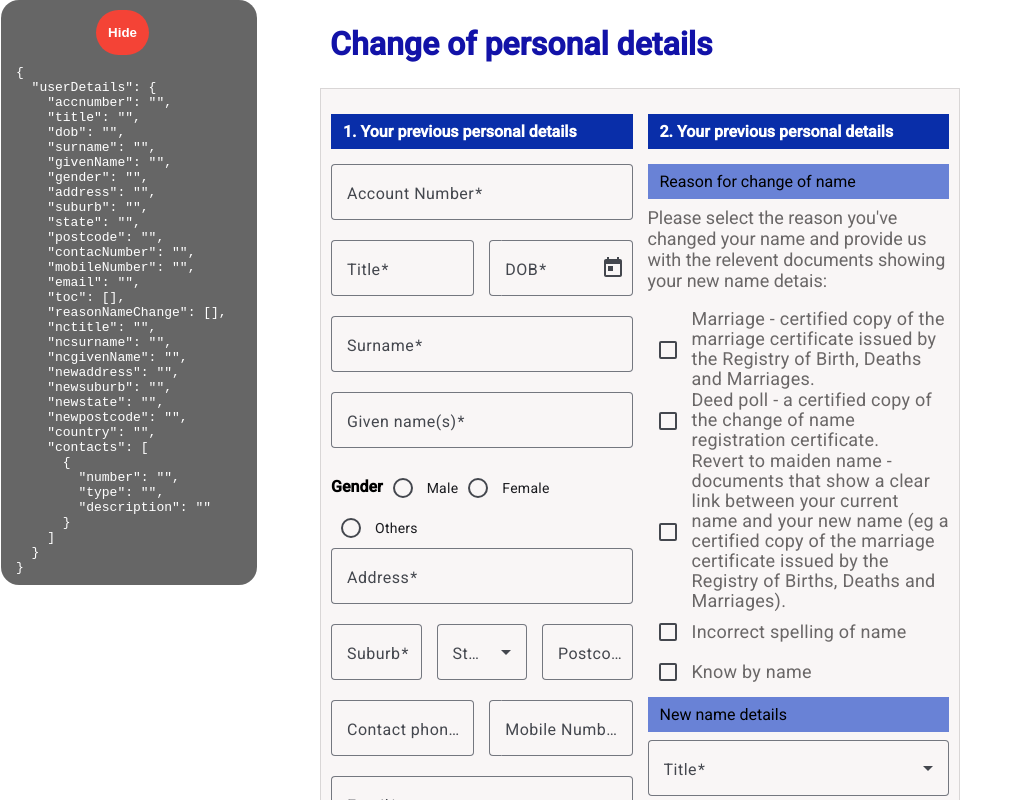
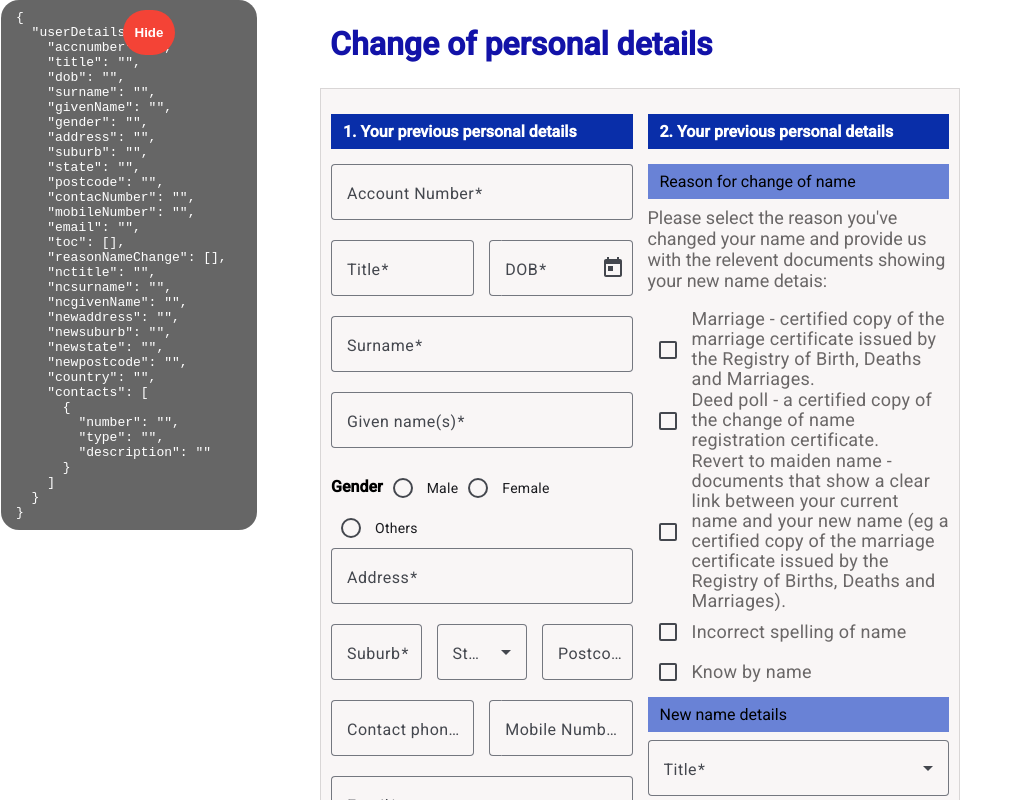
Before and after one commit to kumaruidivloper/angular-forms-tutorial, an Angular app: page / in a window 1280 px wide. Shown: the top 800 px of the page, without its empty margins (0-1022 px from the left). Built offline with nearby package versions, Linux system fonts and the light colour scheme.

Commit message:
UI issue fix

```diff
--- a/src/app/app.html
+++ b/src/app/app.html
@@ -398,7 +398,7 @@
 
 <div class="preview">
    <div class="buttonAlginCenter">
-     <button class="previexToggle {{togglePre ? 'Hide' : 'Show'}}" (click)="togglePre = !togglePre">{{togglePre ? 'Hide' : 'Show'}}</button>
+     <button class="previewToggle {{togglePre ? 'Hide' : 'Show'}}" (click)="togglePre = !togglePre">{{togglePre ? 'Hide' : 'Show'}}</button>
    </div>
     <pre *ngIf="togglePre">{{myForm.value | json}}</pre>
 </div>
--- a/src/app/app.scss
+++ b/src/app/app.scss
@@ -137,6 +137,8 @@
   color: #fff;
   width: 20%;
   border-radius: 18px;
+  max-height: 900px;
+  overflow-y: scroll;
 }
 .main-body
 {
@@ -161,8 +163,9 @@ p.noteStyle {
   padding: 0 0 8px 0; color: #6a6767; font-size: 18px;
 }
 
-button.previexToggle {
+button.previewToggle {
   margin-bottom: 10px; border-radius: 30px; padding: 15px 12px; border: none; background-color: rgb(236, 208, 172); font-weight: bold; cursor: pointer;
+  position: fixed;
 
 }
 
@@ -174,11 +177,11 @@ div.buttonAlginRight {
   padding: 40px 0px;
 }
 
-button.Show.previexToggle {
+button.Show.previewToggle {
   background-color: green; color: #fff;
 }
 
-button.Hide.previexToggle {
+button.Hide.previewToggle {
   background-color: #f44336; color: #fff;
 }
 
```
